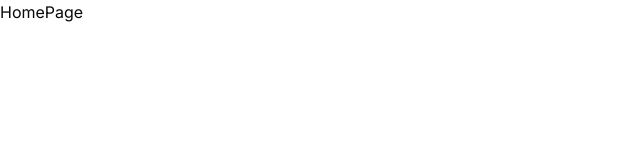
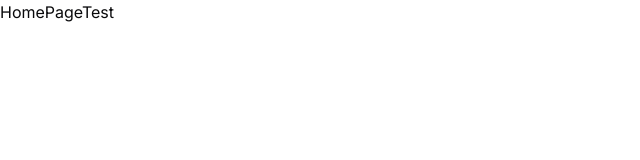
Before and after one commit to ImpulseImp/air, a Next.js app: page / in a window 1280 px wide. Shown: the top 160 px of the page, without its empty margins (0-640 px from the left). Built offline with nearby package versions, Linux system fonts and the light colour scheme.

Commit message:
add testpage

```diff
--- a/app/page.tsx
+++ b/app/page.tsx
@@ -4,7 +4,7 @@ import Link from 'next/link';
 function HomePage() {
   return (
     <div>
-      <h1>HomePage</h1>
+      <h1>HomePageTest</h1>
     </div>
   );
 }
```
